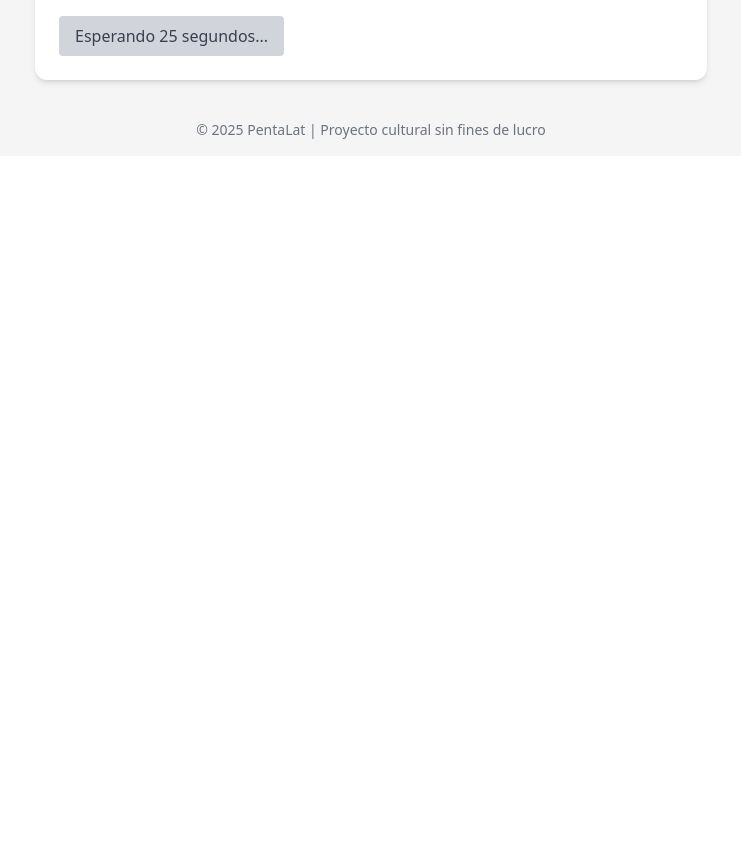
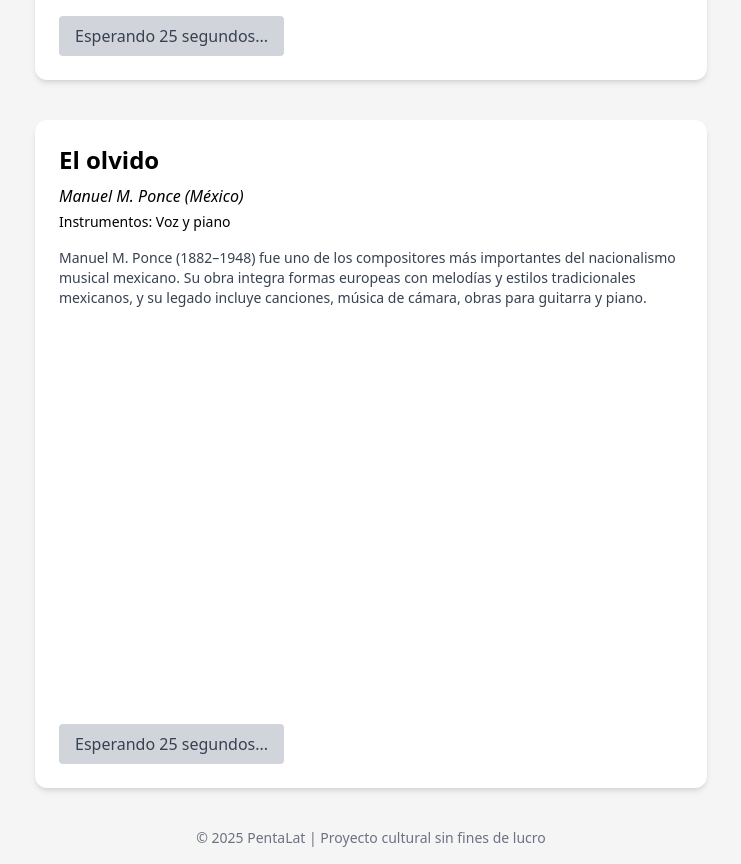
Before and after one commit to isaacpiano/pentalatin, a React (Vite) app: page /scores in a window 1280 px wide. Shown: the part 1400-2264 px from the top of the page, without its empty margins (269-1010 px from the left). Before the commit the page ends 1556 px from the top, so only its background shows below. Built offline with nearby package versions, Linux system fonts and the light colour scheme.

Commit message:
Update Scores.jsx

```diff
--- a/src/Scores.jsx
+++ b/src/Scores.jsx
@@ -55,6 +55,14 @@ export default function Scores() {
       bio: "María Grever (1885–1951) fue una compositora mexicana pionera, autora de más de 800 canciones incluyendo el bolero 'Te quiero dijiste'.",
       pdfUrl: "/te-quiero-dijiste-grever.pdf",
     },
+    {
+      title: "El olvido",
+      composer: "Manuel M. Ponce",
+      country: "México",
+      instruments: "Voz y piano",
+      bio: "Manuel M. Ponce (1882–1948) fue uno de los compositores más importantes del nacionalismo musical mexicano. Su obra integra formas europeas con melodías y estilos tradicionales mexicanos, y su legado incluye canciones, música de cámara, obras para guitarra y piano.",
+      pdfUrl: "/el-olvido-ponce.pdf"
+},
   ];
 
   return (
```
